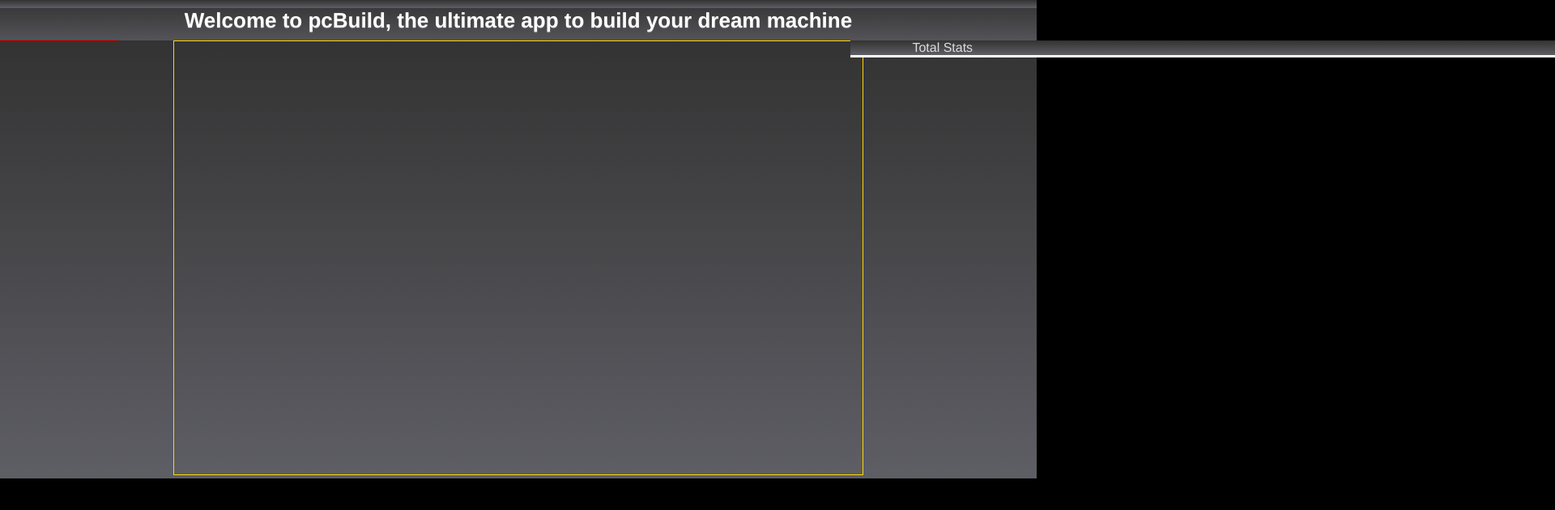
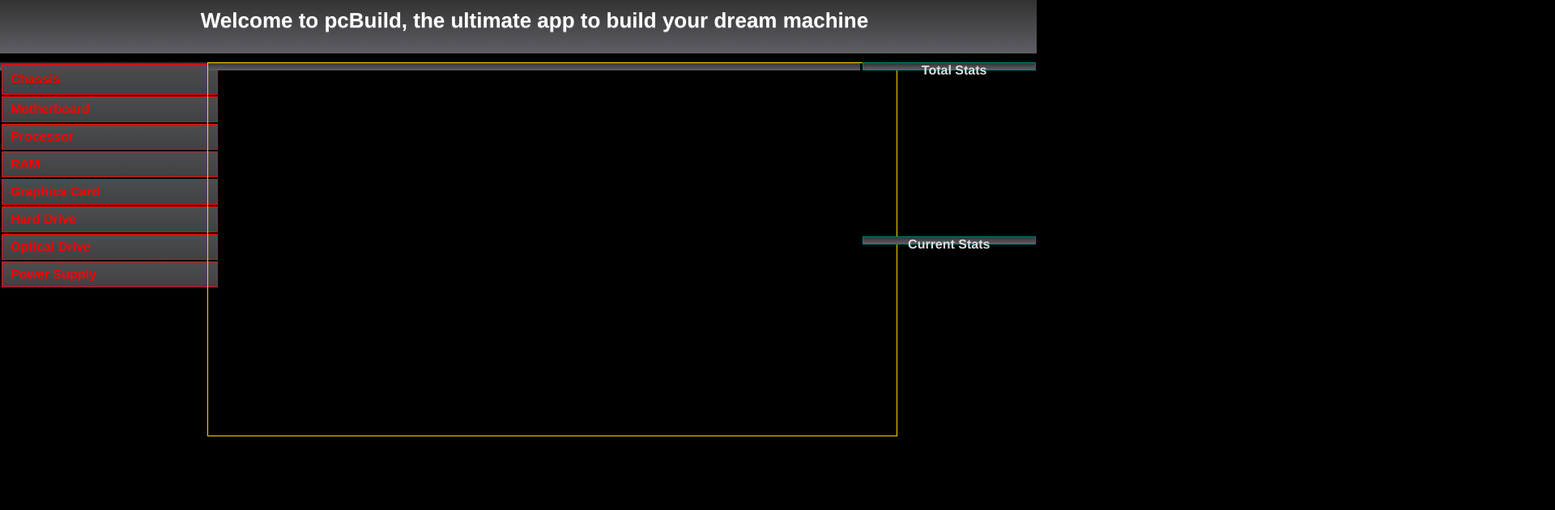
Before and after one commit to cgoggz56/pcBuilder, a plain HTML site: page index.html in a window 1280 px wide. Shown: the top 630 px of the page at 81% size, 1920 px wide, since content can reach past the window. Drawn offline with Linux system fonts and the light colour scheme.

Commit message:
Layout is finished

```diff
--- a/blah.js
+++ /dev/null
@@ -1,13 +0,0 @@
-//Get a handle to the canvas object
-var canvas = document.getElementById("pcBuilder");
-
-//Get the 3d context for this canvas
-
-var context = canvas.getContext('experimental-webgl');
-
-var img = new Image();
-img.onload = function(); {
-	var ctx.drawImage(img, 0, 0)
-};
-
-img.src="images/Antec.png"
--- a/index.html
+++ b/index.html
@@ -3,7 +3,7 @@
 <html>
 <head>
     <meta charset="utf-8">
-    <title>pcBuild</title>
+    <title>pcBuilder</title>
     <meta name="description" content="PC Builder">
     <meta name="author" content="Charles Goggins">
     <link rel="stylesheet" media="screen" href="jqtouch/jqt/jqtouch.css">
@@ -26,8 +26,12 @@
     <ul id="leftmenu">
         <li><a href="#">Chassis</a>
 			<ul class="hardware">
-				<li><a href="#">Antec Twelve Hundred V3</a></li>
-				<li>Thermaltake Core V71</li>
+				<li><a href="#">Antec</a></li>
+				<li><a href="#">Thermaltake</a>
+					<ul class="hardware2">
+						<li><a href="#">Core V71</a></li>
+					</ul>
+				</li>
 			</ul>
 		</li>
         <li>Motherboard</li>
@@ -39,16 +43,28 @@
         <li>Power Supply</li>
     </ul>
 
-    <div class="canvas"><canvas width="850" height="535" id="pcBuilder" style="border:gold 1px solid;">
+    <div class="canvas"><canvas width="850" height="460" id="pcBuilder" style="border:gold 1px solid;">
 		Your browser does not support HTML5 Canvas. Please shift to another browser.
     </canvas>
-    </div>
+
+	<script>var canvas = document.getElementById("pcBuilder");
+
+	//Get the 3d context for this canvas
+
+	var context = canvas.getContext('experimental-webgl');
+	var img = new Image();
+	img.src="images/Chassis/Thermaltake/Corev71.png";
+	img.addEventListener("load", function(){canvas.drawImage(img,0,0)}, false);
+	</script>
+	</div>
 
     <div class="total">
 		<p class="center">Total Stats</p>
     </div>
 
+    <div class="current"
+		<p class="center">Current Stats</p>
+    </div>
 
-    <script src="blah.js"></script>
 </body>
 </html>
--- a/jqtouch/jqt/jqtouch.css
+++ b/jqtouch/jqt/jqtouch.css
@@ -7,9 +7,13 @@ a {
    -webkit-tap-highlight-color: rgba(0,0,0,0);
 }
 
-.canvas {
+div.canvas {
 	text-align:center;
-	margin-top: 50px
+	margin-top: 6%;
+	/*margin-left: 270px;*/ /*Tiny difference from 20%*/
+	margin-left: 20%;
+	width: 63%;
+	height: 78.3%;
 }
 
 body {
--- a/jqtouch/theme/jqt/theme.css
+++ b/jqtouch/theme/jqt/theme.css
@@ -11,6 +11,11 @@ h1, h2 {
     color: #FFF;
     margin: 10px 20px 25px;
     text-align: center;
+    width: 100%;
+}
+
+div {
+	/*border: 1px solid red;*/
 }
 
 .center {
@@ -21,46 +26,82 @@ h1, h2 {
 #leftmenu {
 	width: 25%;
 	min-width: 170px;
+	height: 30%;
 }
 
 
 ul#leftmenu  {
-	margin-top: 50px
+	margin-top: 6%;
 }
 
 ul#leftmenu li {
 	color:#FF0000;
-	width: 125px;
-	text-align: center;
+	width: 245px;
+	text-align: left;
 	position: relative;
-	outline: 1px solid red;
+	border: 1px solid red;
+	margin: 2px;
+}
+
+ul#leftmenu li ul li {
+	width: 165px;
 }
 
 ul#leftmenu li a {
 	text-decoration: none;
 	display: block;
-	width: 125px;
 	height: 25;
 	color: red;
+	width: 125px;
+	height: 20px;
+	line-height: 20px;
+}
+
+ul#leftmenu .hardware li{
+	margin-left: 65px;
+}
+
+ul#leftmenu ul.hardware {
+	display: none;
+}
+
+ul#leftmenu ul.hardware2{
+	display: none;
+}
+
+ul#leftmenu li:hover .hardware {
+	display: block;
+}
+
+ul#leftmenu .hardware li:hover .hardware2{
+	display: block;
 }
 
 /*End leftmenu */
 
 /* @group stats */
-.total {
-	margin-left: 82%;
-	margin-top: 50px;
-	border-bottom: 3px solid white;
+div.total {
+	/* Code for total stats */
+	text-align: center;
+	margin-left: 83.2%;
+	margin-top: 6%;
+	border: 1px solid teal;
+	/*width: 16.7%;*/
+	width: 16.69%;
+	height: 38.45%;
+	font-weight: bold;
 }
 
 .current {
-	/* Code for current stats */
+	text-align: center;
+	margin-left: 83.2%;
+	margin-top: 22.8%;
+	border: 1px solid teal;
+	width: 16.69%;
+	height: 38.45%;
+	font-weight: bold;
 }
 /* End stats */
-
-.hardware {
-	display: none;
-}
 
 /* @group Toolbar */
 .toolbar {
@@ -169,9 +210,7 @@ h1 + ul, h2 + ul, h3 + ul, h4 + ul, h5 + ul, h6 + ul {
 ul {
     color: #aaa;
     /*border: 1px solid #333333;*/
-    font: bold 18px Helvetica;
-    padding: 0;
-    /*margin: 15px 10px 17px 10px;*/
+    font: bold 16px Helvetica;
 }
 ul.rounded {
     -webkit-border-radius: 8px;
@@ -191,7 +230,7 @@ ul li {
     /*border-top: 1px solid #333;
     border-bottom: #555858;*/
     list-style-type: none;
-    padding: 1px 10px 10px 10px;
+    padding: 6px 10px;
     background: -webkit-gradient(linear, 0% 0%, 0% 100%, from(#4c4d4e), to(#404142));
     overflow: hidden;
 }
```
Also changed, not shown: images/Chassis/Thermaltake/Corev71.png (added).
